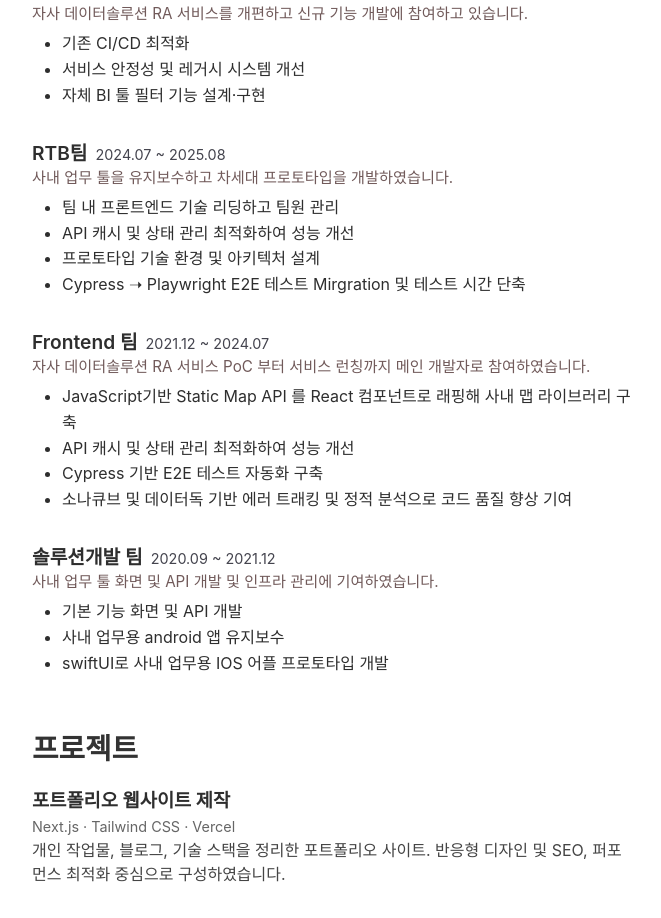
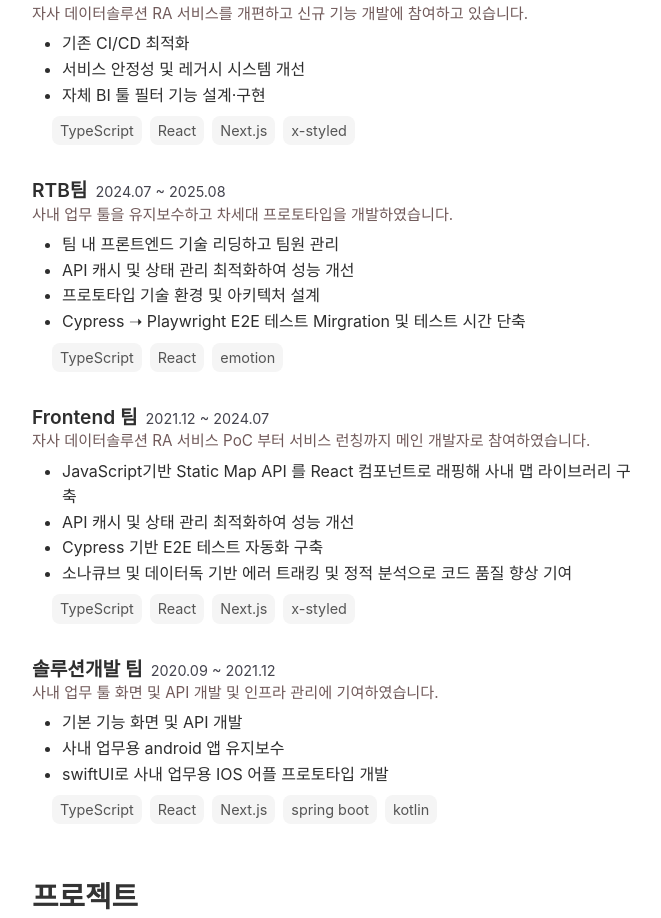
Before and after one commit to so1gging/sol-log, a Next.js app: page / in a window 1280 px wide. Shown: the part 485-1403 px from the top of the page, without its empty margins (308-969 px from the left). Built offline with nearby package versions, Linux system fonts and the light colour scheme.

Commit message:
기술 스택 추가

```diff
--- a/app/globals.css
+++ b/app/globals.css
@@ -121,12 +121,16 @@ section h2 {
 #experience .job-item .history {
   margin-top: 8px;
   margin-left: 30px;
+  margin-bottom: 8px;
+}
+
+#experience .job-item .skills {
+  margin-left: 20px;
 }
 
 .job-item .info {
   font-size: 0.9rem;
   color: #666;
-  /* margin-bottom: 8px; */
 }
 
 .job-item p {
@@ -144,9 +148,9 @@ section h2 {
 .skills span {
   background-color: #f5f5f5;
   color: #555;
-  padding: 4px 10px;
+  padding: 3px 8px;
   font-size: 0.9rem;
-  border-radius: 4px;
+  border-radius: 8px;
 }
 
 .education-item {
--- a/app/page.tsx
+++ b/app/page.tsx
@@ -48,6 +48,12 @@ export default function Home() {
               <li>자체 BI 툴 필터 기능 설계·구현</li>
             </ul>
           </div>
+          <div className="skills">
+            <span>TypeScript</span>
+            <span>React</span>
+            <span>Next.js</span>
+            <span>x-styled</span>
+          </div>
         </div>
         <div className="job-item">
           <h4>
@@ -66,6 +72,11 @@ export default function Home() {
                 Cypress ➝ Playwright E2E 테스트 Mirgration 및 테스트 시간 단축
               </li>
             </ul>
+          </div>
+          <div className="skills">
+            <span>TypeScript</span>
+            <span>React</span>
+            <span>emotion</span>
           </div>
         </div>
         <div className="job-item">
@@ -90,6 +101,12 @@ export default function Home() {
               </li>
             </ul>
           </div>
+          <div className="skills">
+            <span>TypeScript</span>
+            <span>React</span>
+            <span>Next.js</span>
+            <span>x-styled</span>
+          </div>
         </div>
         <div className="job-item">
           <h4>
@@ -104,6 +121,13 @@ export default function Home() {
               <li>사내 업무용 android 앱 유지보수</li>
               <li>swiftUI로 사내 업무용 IOS 어플 프로토타입 개발</li>
             </ul>
+          </div>
+          <div className="skills">
+            <span>TypeScript</span>
+            <span>React</span>
+            <span>Next.js</span>
+            <span>spring boot</span>
+            <span>kotlin</span>
           </div>
         </div>
       </section>
```
